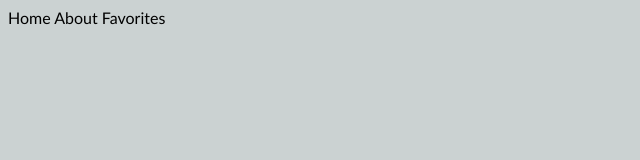
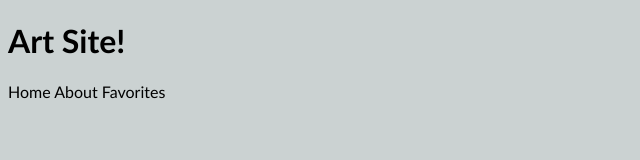
Before and after one commit to e-clawson/SBA308A-ART, a plain HTML site: page index.html in a window 1280 px wide. Shown: the whole page, without its empty margins (0-640 px from the left). Drawn offline with Linux system fonts and the light colour scheme.

Commit message:
added heading, banner, and navbar at top of page

```diff
--- a/index.html
+++ b/index.html
@@ -8,11 +8,24 @@
 </head>
 
 <body>
+
+    <!-- Site Heading -->
     <header id="header">
+        <h1> Art Site! </h1>
+    </header>
+
+     <!-- Main Banner -->
+     <div class="banner">
+    </div>
+
+    <!-- Nav Bar -->
+    <div id="navbar">
         <a> Home </a>
         <a> About </a>
         <a> Favorites </a>
-    </header>
+    </div>
+
+
 
 </body>
 </html>
```
Also changed, not shown: styles.css (line endings or trailing spaces).
